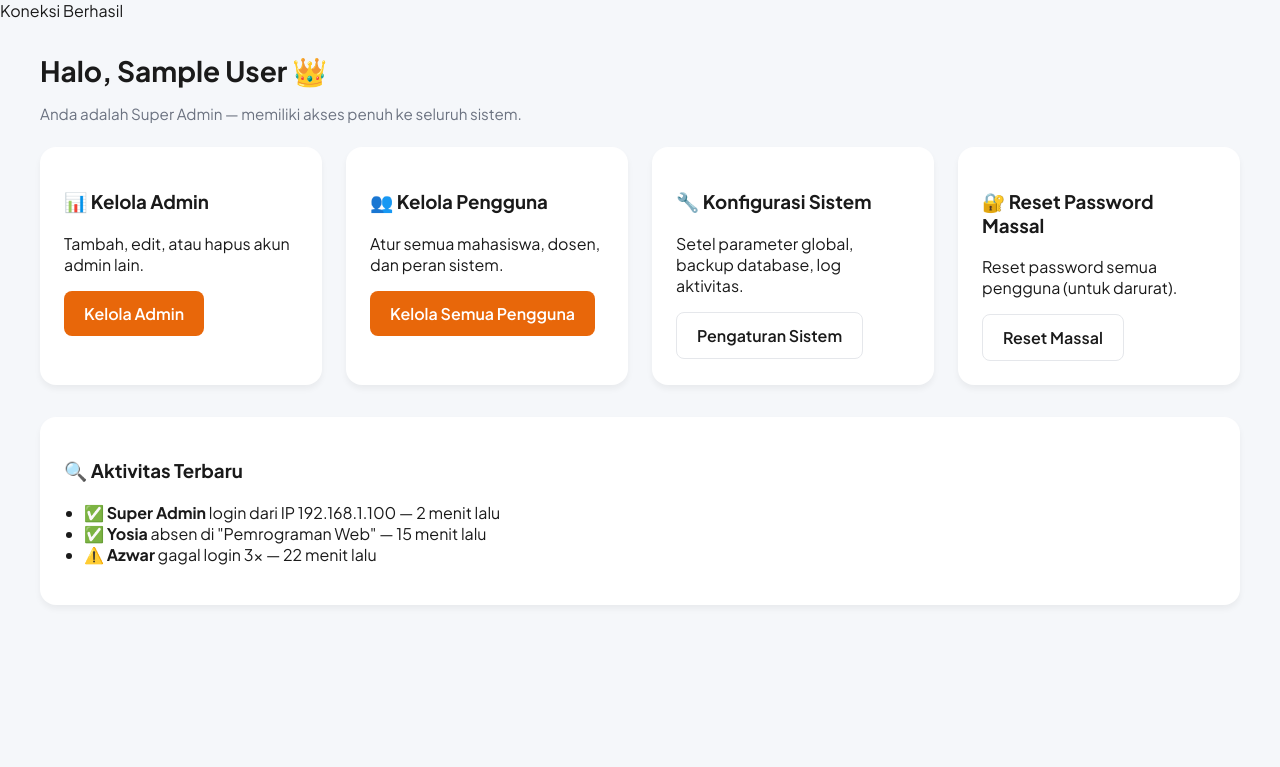
After one commit to azwar-zsh/siaqr, a PHP site: page /dashboard_super.php in a window 1280 px wide. The commit adds this page. Shown: the top 767 px of the page. Run offline with PHP 8.4, Linux system fonts and the light colour scheme; the visitor is signed in with stand-in values (Sample User, id 1).

Commit message:
super admin

```diff
--- /dev/null
+++ b/dashboard_super.php
@@ -0,0 +1,71 @@
+<?php
+session_start();
+require_once 'connection.php';
+
+// Proteksi: hanya super_admin boleh masuk
+if (!isset($_SESSION['logged_in']) || $_SESSION['role'] !== 'super_admin') {
+    header('Location: login.php');
+    exit;
+}
+
+$nama = $_SESSION['nama'] ?? 'Super Admin';
+?>
+
+<!DOCTYPE html>
+<html lang="id">
+<head>
+    <meta charset="UTF-8">
+    <meta name="viewport" content="width=device-width, initial-scale=1.0">
+    <title>Dashboard Super Admin - SIAQR</title>
+    <link rel="preconnect" href="https://fonts.googleapis.com">
+    <link href="https://fonts.googleapis.com/css2?family=Plus+Jakarta+Sans:wght@400;500;600;700;800&display=swap" rel="stylesheet">
+    <style>
+        body { font-family: 'Plus Jakarta Sans', sans-serif; margin: 0; background: #f5f7fa; color: #1a1a1a; }
+        .container { max-width: 1200px; margin: 2rem auto; padding: 0 1rem; }
+        .card { background: white; border-radius: 1rem; padding: 1.5rem; box-shadow: 0 4px 6px rgba(0,0,0,0.05); }
+        h1 { font-size: 1.75rem; font-weight: 700; margin-bottom: 0.5rem; }
+        .subtitle { color: #6b7280; font-size: 0.95rem; margin-bottom: 1.5rem; }
+        .grid { display: grid; grid-template-columns: repeat(auto-fit, minmax(280px, 1fr)); gap: 1.5rem; }
+        .btn { display: inline-block; padding: 0.75rem 1.25rem; background: #e8670a; color: white; border-radius: 0.5rem; text-decoration: none; font-weight: 600; }
+        .btn-outline { background: transparent; border: 1px solid #e5e7eb; color: #1a1a1a; }
+    </style>
+</head>
+<body>
+<div class="container">
+    <h1>Halo, <?= htmlspecialchars($nama) ?> 👑</h1>
+    <p class="subtitle">Anda adalah Super Admin — memiliki akses penuh ke seluruh sistem.</p>
+
+    <div class="grid">
+        <div class="card">
+            <h3>📊 Kelola Admin</h3>
+            <p>Tambah, edit, atau hapus akun admin lain.</p>
+            <a href="#" class="btn">Kelola Admin</a>
+        </div>
+        <div class="card">
+            <h3>👥 Kelola Pengguna</h3>
+            <p>Atur semua mahasiswa, dosen, dan peran sistem.</p>
+            <a href="kelola_mahasiswa.php" class="btn">Kelola Semua Pengguna</a>
+        </div>
+        <div class="card">
+            <h3>🔧 Konfigurasi Sistem</h3>
+            <p>Setel parameter global, backup database, log aktivitas.</p>
+            <a href="#" class="btn btn-outline">Pengaturan Sistem</a>
+        </div>
+        <div class="card">
+            <h3>🔐 Reset Password Massal</h3>
+            <p>Reset password semua pengguna (untuk darurat).</p>
+            <a href="#" class="btn btn-outline">Reset Massal</a>
+        </div>
+    </div>
+
+    <div class="card" style="margin-top: 2rem;">
+        <h3>🔍 Aktivitas Terbaru</h3>
+        <ul style="padding-left: 1.25rem;">
+            <li>✅ <strong>Super Admin</strong> login dari IP 192.168.1.100 — 2 menit lalu</li>
+            <li>✅ <strong>Yosia</strong> absen di "Pemrograman Web" — 15 menit lalu</li>
+            <li>⚠️ <strong>Azwar</strong> gagal login 3x — 22 menit lalu</li>
+        </ul>
+    </div>
+</div>
+</body>
+</html>
```
Also changed, not shown: login.php (+52 -54 lines).
